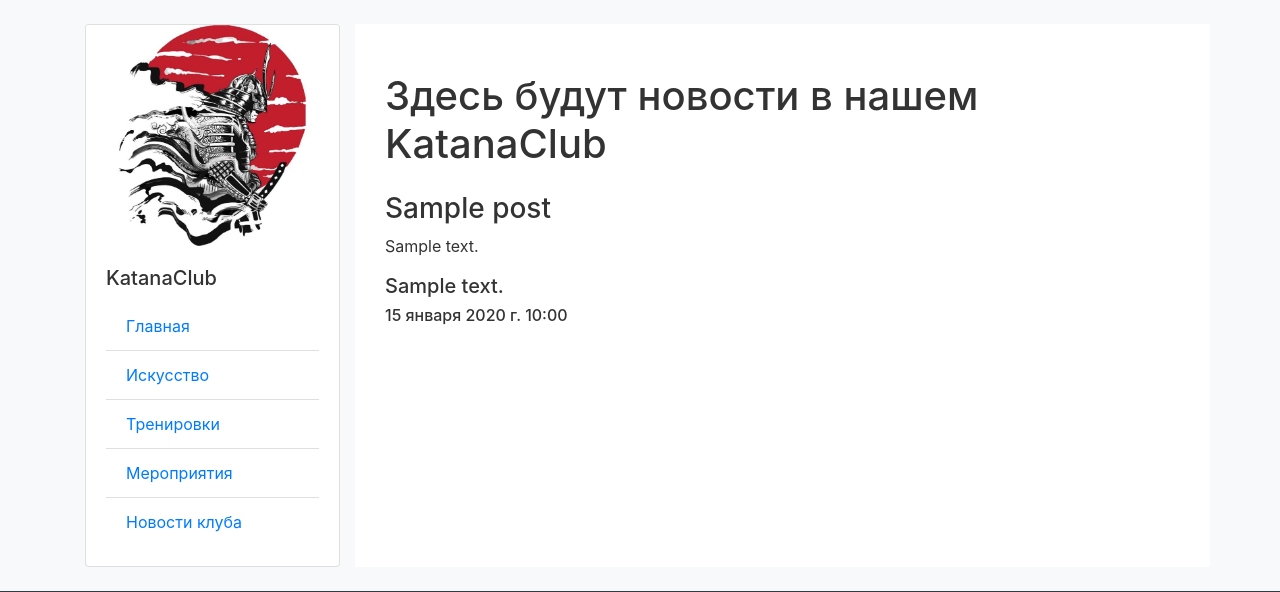
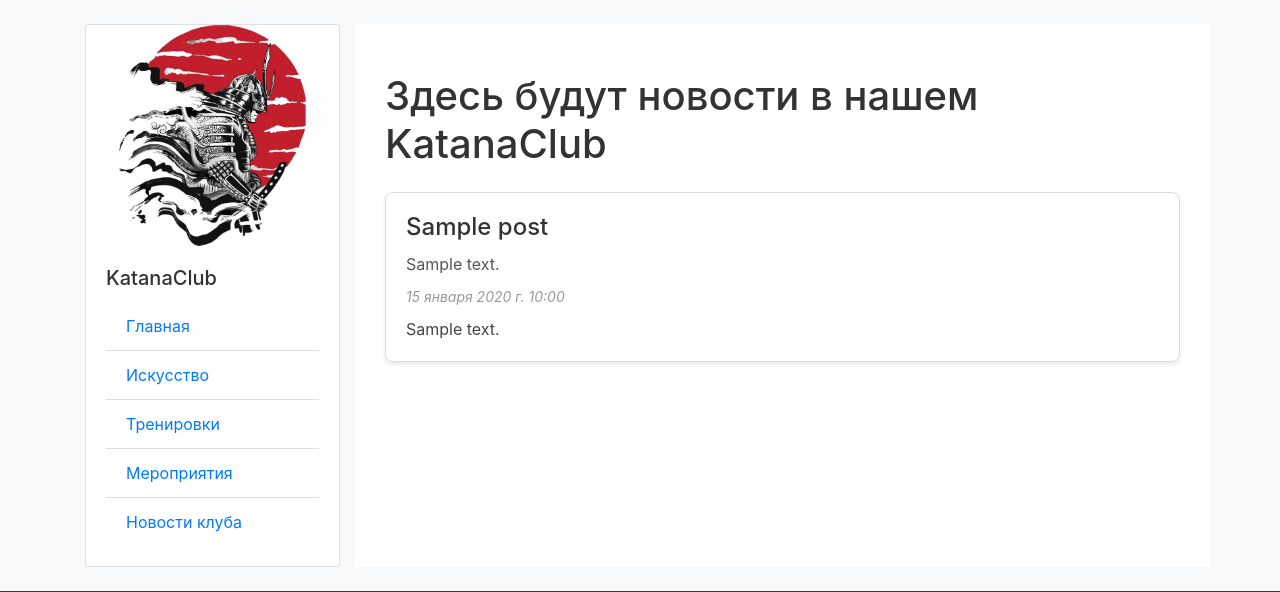
Before and after one commit to krylovolegv/DJ01_Django_first_project, a Django app: page /news/ in a window 1280 px wide. Shown: the part 56-648 px from the top of the page. Run offline with Django 5.2, Linux system fonts and the light colour scheme; tables that the repository leaves empty hold one stand-in row (values such as "Sample post"); some libraries are stand-ins or nearby versions.

Commit message:
change style

```diff
--- a/ZeroZeroCoder/myapp/static/myapp/css/maincss.css
+++ b/ZeroZeroCoder/myapp/static/myapp/css/maincss.css
@@ -32,3 +32,61 @@ main {
     background-color: darken(var(--accent-color), 10%);
     border-color: darken(var(--accent-color), 10%);
 }
+.news-item {
+    padding: 15px;
+    margin-bottom: 20px;
+    border-bottom: 1px solid #ccc;
+}
+
+.news-item h3 {
+    margin-bottom: 10px;
+}
+
+.news-item p {
+    margin-bottom: 10px;
+}
+
+.news-item h2 {
+    margin-bottom: 5px;
+}
+/* maincss.css */
+
+
+.news-list {
+    margin-top: 20px;
+}
+
+.news-item {
+    padding: 20px;
+    margin-bottom: 20px;
+    border: 1px solid #ddd;
+    border-radius: 8px;
+    box-shadow: 0 2px 4px rgba(0, 0, 0, 0.1);
+}
+
+.news-item h3 {
+    margin-bottom: 10px;
+    font-size: 24px;
+    color: #333;
+}
+
+.news-item p {
+    margin-bottom: 10px;
+    font-size: 16px;
+    color: #555;
+}
+
+.news-meta {
+    margin-bottom: 10px;
+    font-size: 14px;
+    color: #999;
+}
+
+.news-content {
+    font-size: 16px;
+    color: #444;
+}
+
+.news-date {
+    font-style: italic;
+}
--- a/ZeroZeroCoder/news/templates/news/news.html
+++ b/ZeroZeroCoder/news/templates/news/news.html
@@ -5,13 +5,17 @@
 {% block content %}
 <div class="container mt-5">
     <h1 class="mb-4">Здесь будут новости в нашем KatanaClub</h1>
-    {% for new in news %}
-        <div>
-            <h3>{{ new.title }}</h3>
-            <p>{{ new.short_description }}</p>
-            <h5>{{ new.text }}</h5> <!-- Изменено -->
-            <h6>{{ new.pub_date }}</h6> <!-- Изменено -->
-        </div>
-    {% endfor %}
+    <div class="news-list">
+        {% for new in news %}
+            <div class="news-item">
+                <h3>{{ new.title }}</h3>
+                <p>{{ new.short_description }}</p>
+                <div class="news-meta">
+                    <span class="news-date">{{ new.pub_date }}</span>
+                </div>
+                <div class="news-content">{{ new.text }}</div>
+            </div>
+        {% endfor %}
+    </div>
 </div>
 {% endblock %}
```
